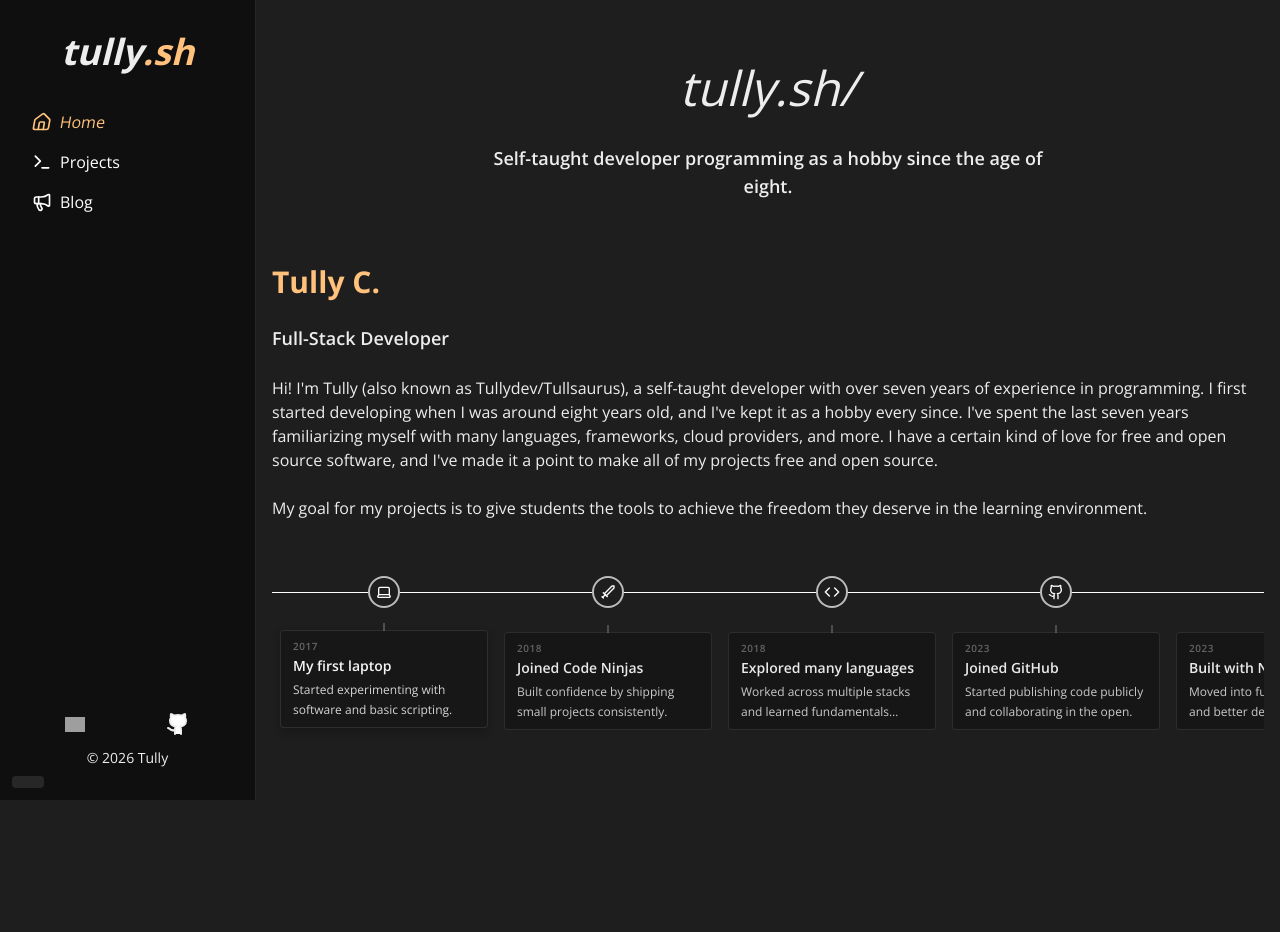
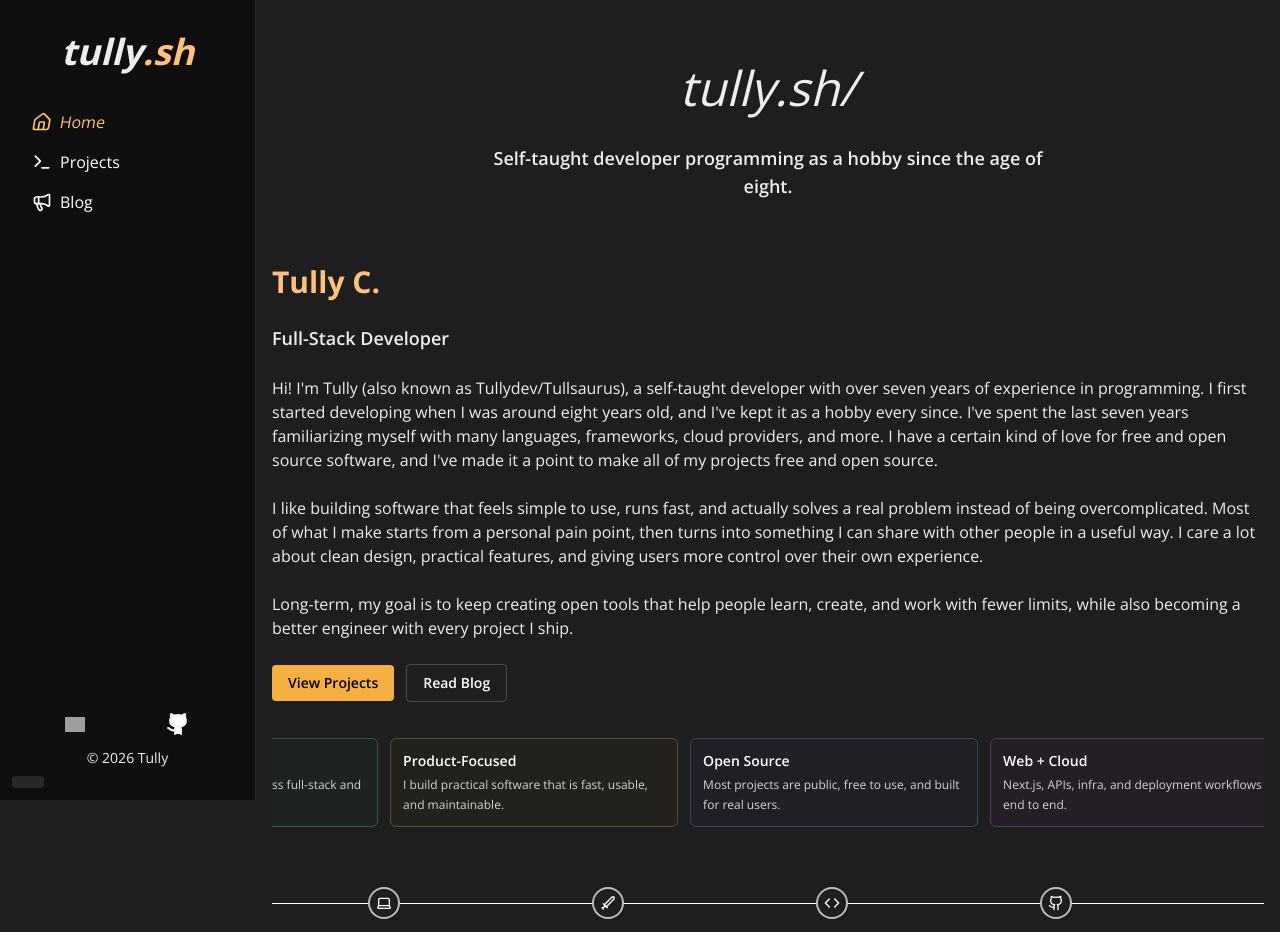
Before and after one commit to Tullysaurus/tully.sh, a Next.js app: page / in a window 1280 px wide. Shown: the top 932 px of the page. Before the commit the page ends 800 px from the top, so only its background shows below. Built offline with nearby package versions, Linux system fonts and the light colour scheme; grey boxes are pictures that could not be loaded.

Commit message:
add animations

```diff
--- a/src/app/(main)/(default)/(home)/page.tsx
+++ b/src/app/(main)/(default)/(home)/page.tsx
@@ -1,7 +1,43 @@
 import Timeline from "@/components/timeline";
 import { Code, Database, Gem, Github, GitPullRequestArrow, Laptop, MessageSquareText, Sword } from "lucide-react";
+import Link from "next/link";
 
 export default function Home() {
+  const highlightCards = [
+    {
+      id: "years",
+      title: "7+ Years",
+      description: "Programming experience across full-stack and cloud tooling.",
+      tone: "bg-[#1e2321] border-[#2f5a49]",
+    },
+    {
+      id: "focus",
+      title: "Product-Focused",
+      description: "I build practical software that is fast, usable, and maintainable.",
+      tone: "bg-[#23211e] border-[#5b4f34]",
+    },
+    {
+      id: "oss",
+      title: "Open Source",
+      description: "Most projects are public, free to use, and built for real users.",
+      tone: "bg-[#1f2026] border-[#3f4665]",
+    },
+    {
+      id: "stack",
+      title: "Web + Cloud",
+      description: "Next.js, APIs, infra, and deployment workflows end to end.",
+      tone: "bg-[#241f26] border-[#4f3d61]",
+    },
+    {
+      id: "quality",
+      title: "Clean Execution",
+      description: "Readable code, thoughtful UX, and features that solve pain points.",
+      tone: "bg-[#1f2426] border-[#3a5660]",
+    },
+  ];
+
+  const scrollingCards = [...highlightCards, ...highlightCards];
+
   const timelineItems = [
     {
       id: "2017",
@@ -63,12 +99,12 @@ export default function Home() {
 
   return (
     <div className="mx-auto flex w-full max-w-6xl flex-col items-center gap-8 px-4 pb-10 pt-10 lg:pt-16">
-      <h1 className="text-center text-4xl italic font-light sm:text-5xl">tully.sh/</h1>
-      <p className="max-w-xl text-center text-base font-semibold sm:text-lg">
+      <h1 className="reveal-up text-center text-4xl italic font-light sm:text-5xl">tully.sh/</h1>
+      <p className="reveal-up delay-1 max-w-xl text-center text-base font-semibold sm:text-lg">
         Self-taught developer programming as a hobby since the age of eight.
       </p>
       <div className="mt-2 flex w-full flex-col gap-8 lg:mt-4">
-        <div className="h-fit w-full flex flex-col gap-4 lg:gap-6">
+        <div className="reveal-up delay-2 h-fit w-full flex flex-col gap-4 lg:gap-6">
           <h2 className="mt-2 text-3xl font-bold text-[#FFC17B] lg:mt-4">Tully C.</h2>
           <p className="text-lg font-semibold">Full-Stack Developer</p>
           <p className="h-fit wrap-normal text-sm sm:text-base">
@@ -79,11 +115,43 @@ export default function Home() {
             for free and open source software, and I&apos;ve made it a point to make all of my projects free
             and open source.<br/>
             <br/>
-            My goal for my projects is to give students the tools to achieve the freedom they deserve
-            in the learning environment.
+            I like building software that feels simple to use, runs fast, and actually solves a real problem
+            instead of being overcomplicated. Most of what I make starts from a personal pain point, then turns
+            into something I can share with other people in a useful way. I care a lot about clean design,
+            practical features, and giving users more control over their own experience.<br/>
+            <br/>
+            Long-term, my goal is to keep creating open tools that help people learn, create, and work with
+            fewer limits, while also becoming a better engineer with every project I ship.
           </p>
+          <div className="flex flex-wrap items-center gap-3">
+            <Link
+              href="/projects"
+              className="rounded bg-[#f5b041] px-4 py-2 text-sm font-semibold text-black transition-colors hover:bg-[#d49b3b]"
+            >
+              View Projects
+            </Link>
+            <Link
+              href="/blog"
+              className="rounded border border-white/20 px-4 py-2 text-sm font-semibold text-white transition-colors hover:border-white/40 hover:bg-white/5"
+            >
+              Read Blog
+            </Link>
+          </div>
         </div>
-        <div className="h-fit w-full">
+        <div className="reveal-up delay-3 home-card-marquee w-full overflow-hidden">
+          <div className="home-card-track flex w-max items-stretch gap-3 py-1">
+            {scrollingCards.map((card, index) => (
+              <article
+                key={`${card.id}-${index}`}
+                className={`w-[18rem] shrink-0 rounded-md border p-3 ${card.tone}`}
+              >
+                <p className="text-sm font-semibold text-white">{card.title}</p>
+                <p className="mt-1 text-xs leading-relaxed text-neutral-300">{card.description}</p>
+              </article>
+            ))}
+          </div>
+        </div>
+        <div className="reveal-up delay-4 h-fit w-full">
             <Timeline items={timelineItems} />
         </div>
       </div>
--- a/src/app/(main)/layout.tsx
+++ b/src/app/(main)/layout.tsx
@@ -1,5 +1,6 @@
 import Sidebar from "@/components/sidebar";
 import { ModalProvider } from "@/components/modal-system";
+import PageReveal from "@/components/page-reveal";
 
 export default function RootLayout({
   children,
@@ -11,7 +12,9 @@ export default function RootLayout({
       <div className="min-h-screen w-full bg-background lg:flex lg:flex-row">
         <Sidebar />
         <div className="min-h-screen flex-1 overflow-x-hidden">
-          <main className="w-full pb-8 lg:pb-0">{children}</main>
+          <main className="w-full pb-8 lg:pb-0">
+            <PageReveal>{children}</PageReveal>
+          </main>
         </div>
       </div>
     </ModalProvider>
--- a/src/app/globals.css
+++ b/src/app/globals.css
@@ -44,3 +44,52 @@ body {
 .timeline-scroll::-webkit-scrollbar-thumb:hover {
   background: #777777;
 }
+
+@keyframes reveal-up {
+  from {
+    opacity: 0;
+    transform: translateY(10px);
+  }
+  to {
+    opacity: 1;
+    transform: translateY(0);
+  }
+}
+
+.reveal-up {
+  opacity: 0;
+  animation: reveal-up 520ms ease-out forwards;
+}
+
+.reveal-up.delay-1 {
+  animation-delay: 100ms;
+}
+
+.reveal-up.delay-2 {
+  animation-delay: 180ms;
+}
+
+.reveal-up.delay-3 {
+  animation-delay: 260ms;
+}
+
+.reveal-up.delay-4 {
+  animation-delay: 340ms;
+}
+
+@keyframes home-marquee {
+  from {
+    transform: translateX(0);
+  }
+  to {
+    transform: translateX(-50%);
+  }
+}
+
+.home-card-track {
+  animation: home-marquee 46s linear infinite;
+}
+
+.home-card-marquee:hover .home-card-track {
+  animation-play-state: paused;
+}
--- /dev/null
+++ b/src/components/page-reveal.tsx
@@ -0,0 +1,13 @@
+"use client";
+
+import { usePathname } from "next/navigation";
+
+export default function PageReveal({ children }: { children: React.ReactNode }) {
+  const pathname = usePathname();
+
+  return (
+    <div key={pathname} className="reveal-up">
+      {children}
+    </div>
+  );
+}
```
